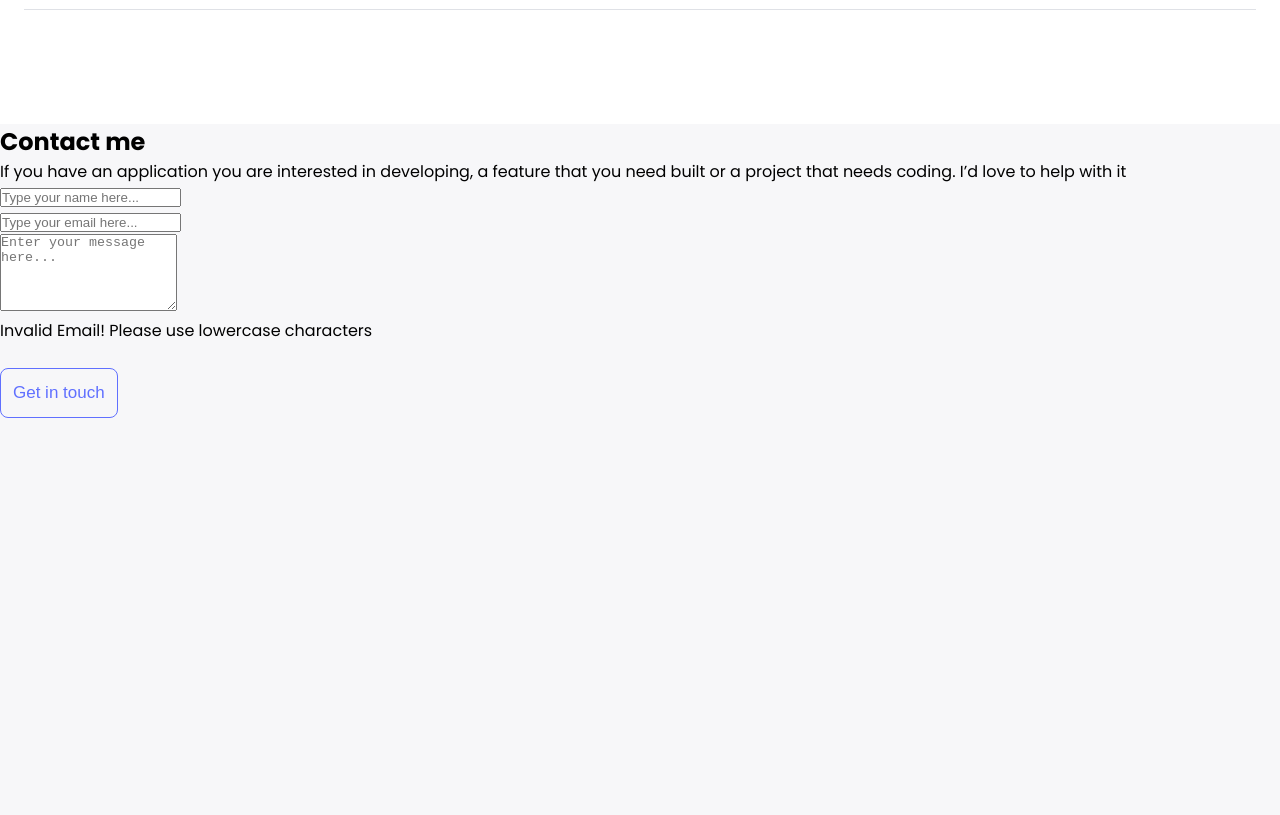
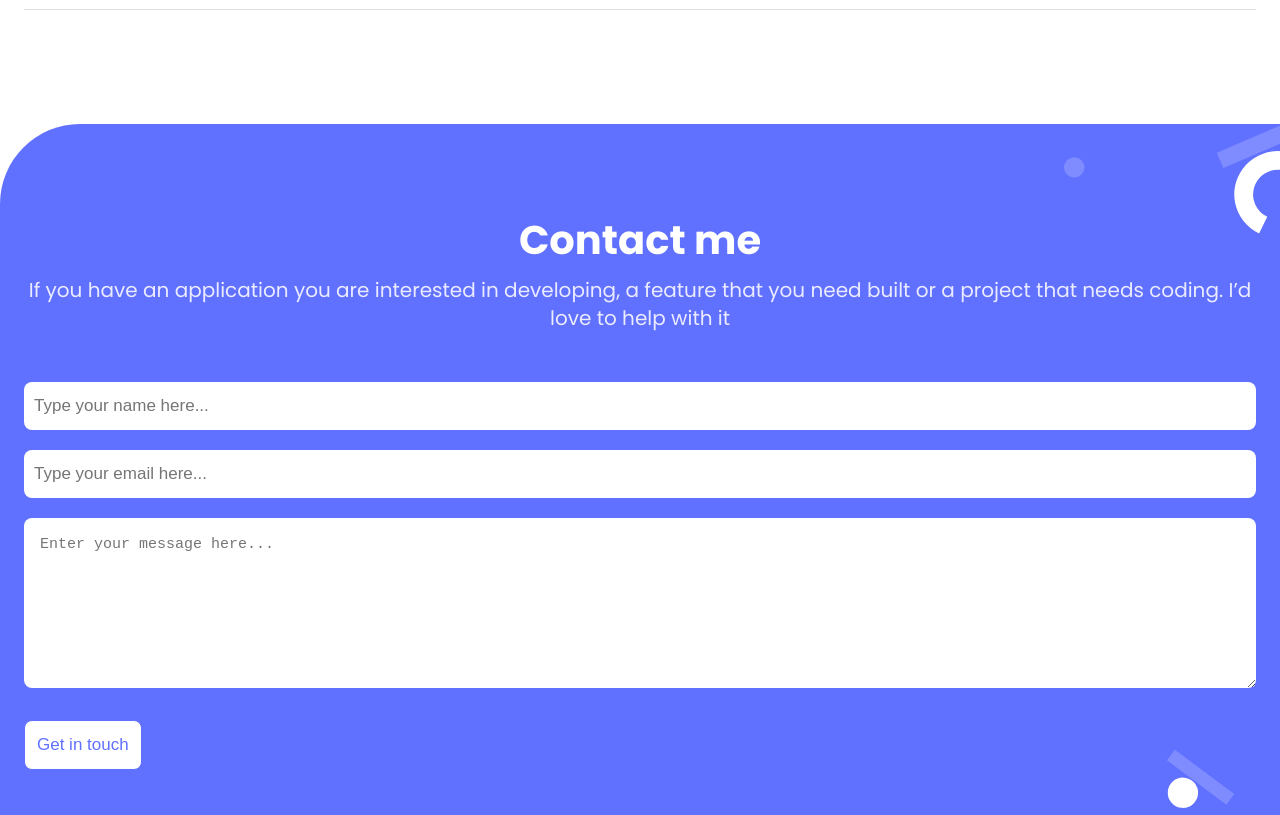
Before and after one commit to over-geek/Portfolio-website2, a website: page index.html in a window 1280 px wide. Shown: the part 6540-7355 px from the top of the page. Before the commit the page ends 6958 px from the top, so only its background shows below. Drawn offline with Linux system fonts and the light colour scheme.

Commit message:
Add style to form section

```diff
--- a/style.css
+++ b/style.css
@@ -337,3 +337,96 @@ header {
 .bottom-bar {
   border-bottom: 1px solid #dfe1e6;
 }
+
+/* Form Section */
+#form-section {
+  background-color: #fff;
+}
+
+#contact-container {
+  display: flex;
+  flex-direction: column;
+  gap: 50px;
+  padding: 90px 24px 45px 24px;
+  background-image: url(./asset/form-shapes.svg);
+  background-position: right;
+  background-repeat: no-repeat;
+  background-size: contain;
+  background-color: #6070ff;
+  border-top-left-radius: 80px;
+}
+
+.mobile-main-menu ul {
+  padding: 80px 28px 0 28px;
+  width: 100%;
+  list-style-type: none;
+  color: white;
+}
+
+#form ul {
+  list-style: none;
+}
+
+#contact-container h2 {
+  color: #fff;
+  font-style: normal;
+  font-weight: 700;
+  font-size: 40px;
+  line-height: 52px;
+  text-align: center;
+  margin-bottom: 10px;
+}
+
+#contact-container p {
+  color: #ebebff;
+  font-style: normal;
+  font-weight: 400;
+  font-size: 20px;
+  line-height: 28px;
+  text-align: center;
+}
+
+#form input,
+#form textarea {
+  width: 100%;
+  border-radius: 8px;
+  border: none;
+}
+
+#form input {
+  height: 48px;
+  padding: 10px;
+  margin-bottom: 20px;
+  font-style: normal;
+  font-weight: 400;
+  font-size: 17px;
+  line-height: 20px;
+}
+
+#form textarea {
+  padding: 15px 38px 15px 16px;
+  height: 170px;
+  font-style: normal;
+  font-weight: 400;
+  font-size: 15px;
+  line-height: 24px;
+}
+
+#error-message {
+  color: red;
+  display: none;
+}
+
+#form button {
+  background-color: #fff;
+}
+
+#form .btn:hover {
+  background-color: #6070ff;
+  color: #fff;
+  border: 1px solid #fff;
+}
+
+#form .btn:active {
+  background-color: #2230d2;
+}
```
